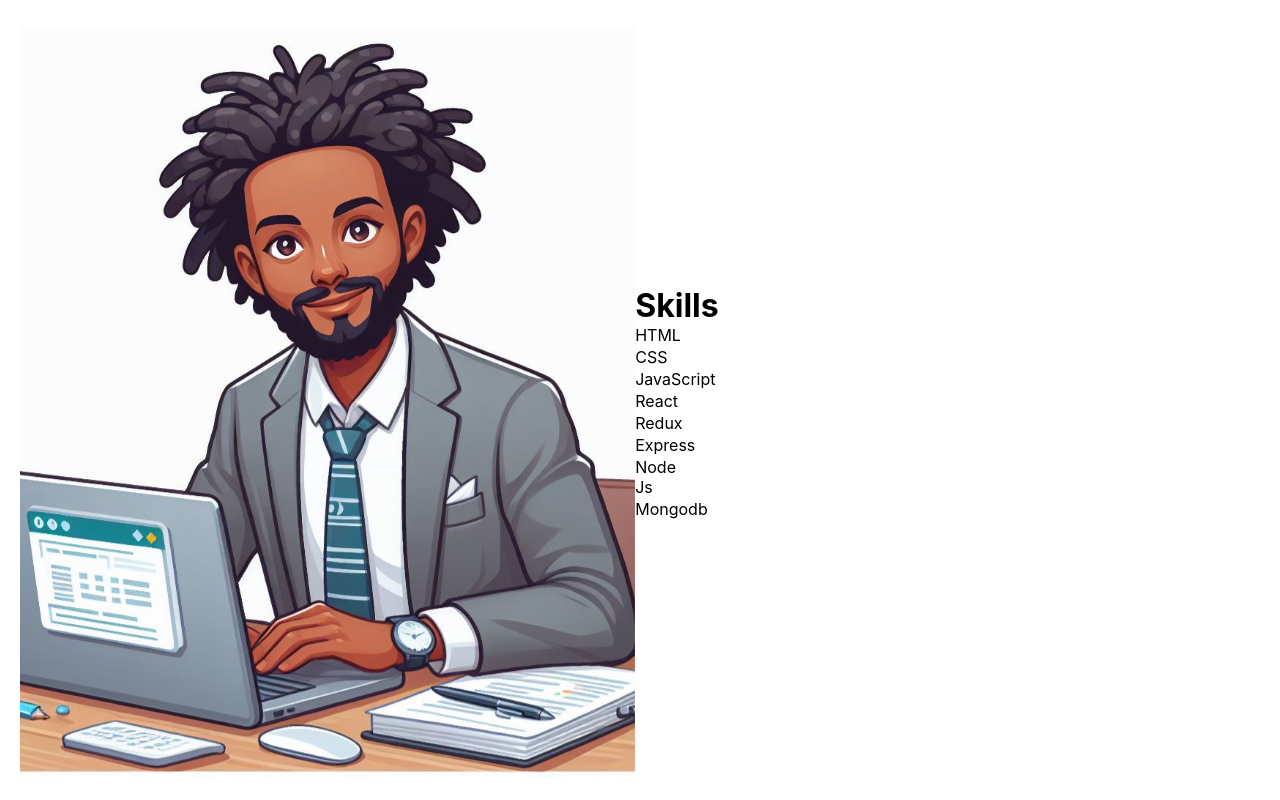
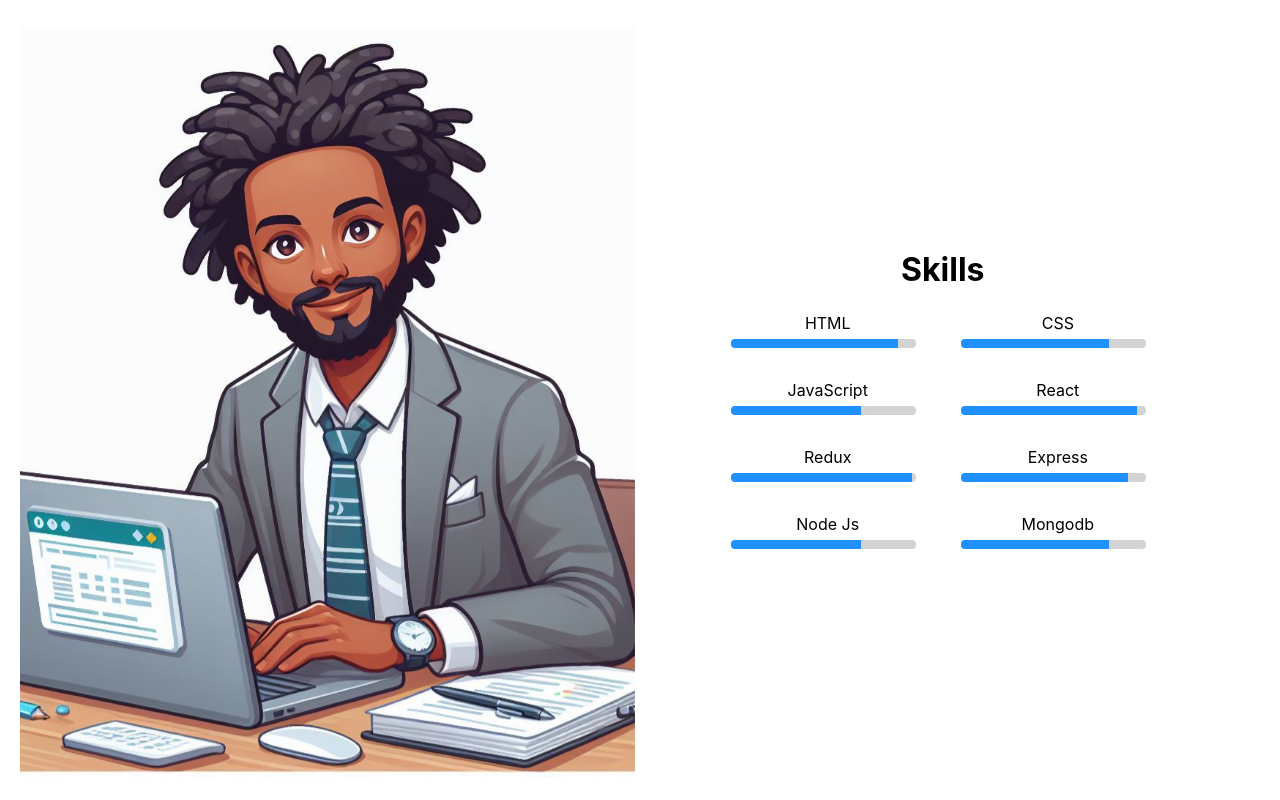
Before and after one commit to kennataddese6/PortfolioWeb, a React (Create React App) app: page / in a window 1280 px wide. Shown: the part 839-1639 px from the top of the page. Built offline with nearby package versions, Linux system fonts and the light colour scheme.

Commit message:
animate and style skill set progress bars

```diff
--- a/src/App.css
+++ b/src/App.css
@@ -99,6 +99,12 @@ li:hover .dropDownContainer {
   width: 100%;
   padding: 16px;
 }
+.skillSetdesciptionholder {
+  text-align: center;
+  margin: auto;
+  width: 80%;
+  padding: 16px;
+}
 .desciptiontext {
   margin: 16px;
 }
@@ -131,7 +137,127 @@ li:hover .dropDownContainer {
   animation-delay: 0.5s;
   opacity: 0;
 }
-
+.SkillSetsHolder {
+  width: 100%;
+  float: left;
+  padding: 12px;
+}
+.skillsHeader {
+  margin: 12px 0;
+}
+.skillsetProgress {
+  width: 90%;
+  height: 9px;
+  border-radius: 4px;
+  background: linear-gradient(to left, lightgrey 50%, Dodgerblue 50%);
+  background-size: 200% 100%;
+  background-position: 200% bottom;
+  margin: 6px;
+}
+.progressHtml {
+  animation: progressHtml 1s linear;
+  animation-fill-mode: both;
+  animation-delay: 1s;
+}
+.progressCSS {
+  animation: progressCSS 1s linear;
+  animation-fill-mode: both;
+  animation-delay: 1s;
+}
+.progressJavaScript {
+  animation: progressJavaScript 1s linear;
+  animation-fill-mode: both;
+  animation-delay: 1.2s;
+}
+.progressReact {
+  animation: progressReact 1s linear;
+  animation-fill-mode: both;
+  animation-delay: 1.2s;
+}
+.progressRedux {
+  animation: progressRedux 1s linear;
+  animation-fill-mode: both;
+  animation-delay: 1.4s;
+}
+.progressExpress {
+  animation: progressExpress 1s linear;
+  animation-fill-mode: both;
+  animation-delay: 1.4s;
+}
+.progressNodeJs {
+  animation: progressNodeJs 1s linear;
+  animation-fill-mode: both;
+  animation-delay: 1.6s;
+}
+.progressMongodb {
+  animation: progressMongodb 1s linear;
+  animation-fill-mode: both;
+  animation-delay: 1.6s;
+}
+@keyframes progressHtml {
+  0% {
+    background-position: 100% bottom;
+  }
+  100% {
+    background-position: 10% bottom;
+  }
+}
+@keyframes progressCSS {
+  0% {
+    background-position: 100% bottom;
+  }
+  100% {
+    background-position: 20% bottom;
+  }
+}
+@keyframes progressJavaScript {
+  0% {
+    background-position: 100% bottom;
+  }
+  100% {
+    background-position: 30% bottom;
+  }
+}
+@keyframes progressReact {
+  0% {
+    background-position: 100% bottom;
+  }
+  100% {
+    background-position: 5% bottom;
+  }
+}
+@keyframes progressRedux {
+  0% {
+    background-position: 100% bottom;
+  }
+  100% {
+    background-position: 2% bottom;
+  }
+}
+@keyframes progressExpress {
+  0% {
+    background-position: 100% bottom;
+  }
+  100% {
+    background-position: 10% bottom;
+  }
+}
+@keyframes progressNodeJs {
+  0% {
+    background-position: 100% bottom;
+  }
+  100% {
+    background-position: 30% bottom;
+  }
+}
+@keyframes progressMongodb {
+  0% {
+    background-position: 100% bottom;
+  }
+  100% {
+    background-position: 20% bottom;
+  }
+}
 @keyframes slideIn {
   0% {
     background-position: 50% -700%;
```
